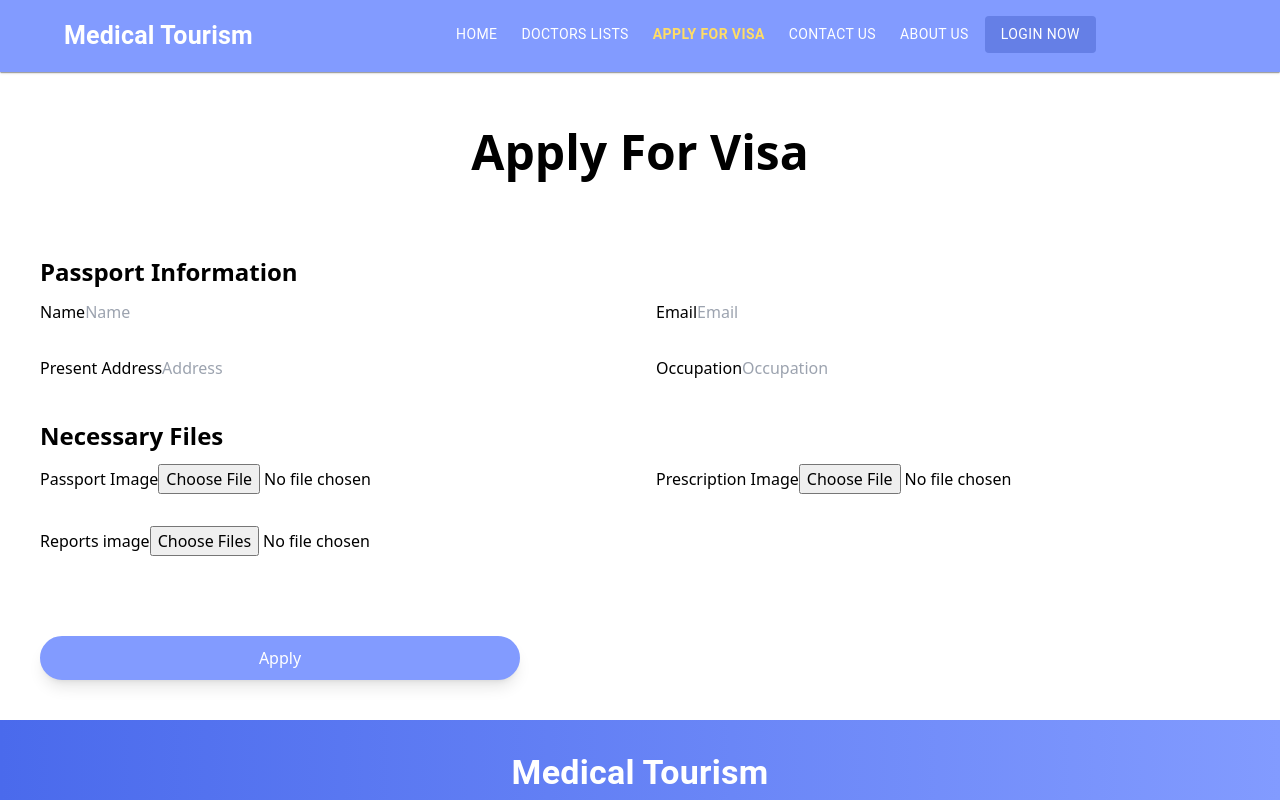
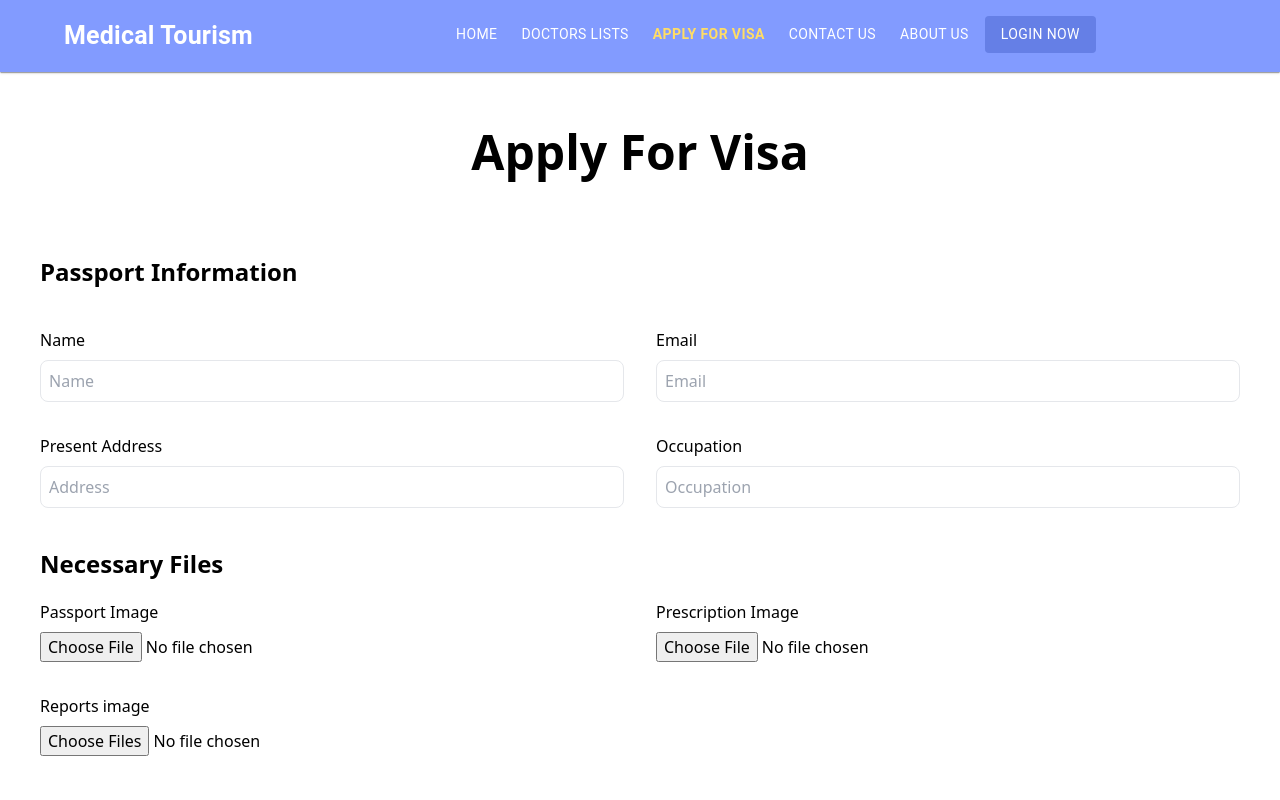
Before and after one commit to shaonbishwas/Medical-Tourism, a React (Vite) app in the folder client-side/: page /applyvisa in a window 1280 px wide. Shown: the top 800 px of the page. Built offline with nearby package versions, Linux system fonts and the light colour scheme.

Commit message:
doctor details done

```diff
--- a/client-side/src/Pages/ApplyVisa/ApplyVisa.jsx
+++ b/client-side/src/Pages/ApplyVisa/ApplyVisa.jsx
@@ -38,12 +38,12 @@ const ApplyVisa = () => {
       <div className="lg:w-80% mx-auto">
         <h1 className="text-center text-5xl font-bold mb-20 mt-32">Apply For Visa</h1>
         <form className="space-y-10" onSubmit={handleSubmit}>
-          <div className="space-y-3">
-            <h1 className="text-left text-2xl font-semibold">
+          <div className="space-y-10">
+            <h1 className="text-left text-2xl font-semibold ">
               Passport Information
             </h1>
             <div className="grid grid-cols-2 gap-8 ">
-              <div className="form-control">
+              <div className="form-control flex flex-col space-y-2">
                 <label className="label">
                   <span className="label-text">Name</span>
                 </label>
@@ -51,11 +51,11 @@ const ApplyVisa = () => {
                   type="text"
                   placeholder="Name"
                   name="name"
-                  className="input input-bordered"
+                  className="p-2 border  rounded-lg"
                   required
                 />
               </div>
-              <div className="form-control">
+              <div className="form-control flex flex-col space-y-2">
                 <label className="label">
                   <span className="label-text">Email</span>
                 </label>
@@ -63,11 +63,11 @@ const ApplyVisa = () => {
                   type="email"
                   placeholder="Email"
                   name="email"
-                  className="input input-bordered"
+                  className="p-2 border  rounded-lg"
                   required
                 />
               </div>
-              <div className="form-control">
+              <div className="form-control flex flex-col space-y-2">
                 <label className="label">
                   <span className="label-text">Present Address</span>
                 </label>
@@ -75,11 +75,11 @@ const ApplyVisa = () => {
                   type="text"
                   placeholder="Address"
                   name="address"
-                  className="input input-bordered"
+                  className="p-2 border  rounded-lg"
                   required
                 />
               </div>
-              <div className="form-control">
+              <div className="form-control flex flex-col space-y-2">
                 <label className="label">
                   <span className="label-text">Occupation</span>
                 </label>
@@ -87,18 +87,18 @@ const ApplyVisa = () => {
                   type="text"
                   placeholder="Occupation"
                   name="occupation"
-                  className="input input-bordered"
+                  className="p-2 border  rounded-lg"
                   required
                 />
               </div>
             </div>
           </div>
-          <div className="space-y-3">
+          <div className="space-y-5">
             <h1 className="text-left text-2xl font-semibold">
               Necessary Files
             </h1>
             <div className="grid grid-cols-2 gap-8">
-              <div className="form-control">
+              <div className="form-control flex flex-col space-y-2">
                 <label className="label">
                   <span className="label-text">Passport Image</span>
                 </label>
@@ -110,7 +110,7 @@ const ApplyVisa = () => {
                   required
                 />
               </div>
-              <div className="form-control">
+              <div className="form-control flex flex-col space-y-2">
                 <label className="label">
                   <span className="label-text">Prescription Image</span>
                 </label>
@@ -122,7 +122,7 @@ const ApplyVisa = () => {
                   required
                 />
               </div>
-              <div className="form-control">
+              <div className="form-control flex flex-col space-y-2">
                 <label className="label">
                   <span className="label-text">Reports image</span>
                 </label>
@@ -137,7 +137,7 @@ const ApplyVisa = () => {
               </div>
             </div>
           </div>
-          <div className="form-control mt-6">
+          <div className="form-control flex flex-col space-y-2 mt-6">
             <button className="my-10 md:w-[40%] mx-auto py-2 rounded-full shadow-lg hover:text-black border-2 border-[#829BFF] hover:bg-white  bg-[#829BFF] text-white duration-500 hover:shadow-2xl">Apply</button>
           </div>
         </form>
--- a/client-side/src/Pages/DoctorDetails/DoctorDetails.jsx
+++ b/client-side/src/Pages/DoctorDetails/DoctorDetails.jsx
@@ -1,7 +1,7 @@
 // import PropTypes from 'prop-types';
-
+import bg from '../../assets/detailsbg.jpg'
 const DoctorDetails = () => {
-  const {name} = {
+  const { name,image,about_me,degrees,working_days,specialty,contact } = {
     id: 1,
     name: "Dr. John Smith",
     specialty: "Cardiologist",
@@ -23,19 +23,40 @@ const DoctorDetails = () => {
     about_me:
       "Dr. John Smith is a highly skilled cardiologist with 15 years of experience in treating cardiovascular diseases. He is dedicated to providing compassionate and personalized care to his patients. Dr. Smith has a strong academic background and stays updated with the latest advancements in cardiology to offer the best possible treatment options.",
   };
-  return <div>
-    <div>
-        <img src="" alt="" />
-        <h1>{name}</h1>
+  return (
+    <div className="mt-16 max-w-[1200px] mx-auto">
+      <div className='relative flex items-center'>
+        <img src={bg} alt=""  />
+        <div className='bg-[#11B0F3] absolute w-full top-0  h-full opacity-80'></div>
+        <h1 className="absolute text-6xl font-bold text-center w-full text-white ">{name}</h1>
+      </div>
+      <div className='flex p-2 gap-10 my-16'>
+        <div className='w-[30%]'>
+          <img src={image} alt="" className='mx-auto' />
+          <div className='text-center'>
+            <h1 className='text-xl font-bold'>{name}</h1>
+            <h3>{specialty}</h3>
+            <hr className='border border-gray-400 my-1'/>
+            <p>{contact.phone}</p>
+            <p>{contact.email}</p>
+            <hr className='border border-gray-400 my-1'/>
+            <button className='bg-[#11B0F3] py-1 px-4 rounded-2xl text-white my-2'>Book Appointment</button>
+          </div>
+        </div>
+        <div className='w-[70%]'>
+            <p>{about_me}</p>
+            <h1 className='text-3xl font-bold mt-5 mb-3'>Speciality</h1>
+            <div>
+              {degrees.map((deg, idx)=><li key={idx}>{deg}</li>)}
+            </div>
+            <h1 className='text-3xl font-bold mt-5 mb-3'>Work Days</h1>
+            <div className='flex gap-6'>
+              {working_days.map((day, idx)=><span key={idx}>{day}</span>)}
+            </div>
+        </div>
+      </div>
     </div>
-    <div>
-        <div>
-            <img src="" alt="" />
-
-        </div>
-        <div></div>
-    </div>
-  </div>;
+  );
 };
 
 // DoctorDetails.propTypes = {
--- a/client-side/src/Pages/Doctors/Components/Doctor.jsx
+++ b/client-side/src/Pages/Doctors/Components/Doctor.jsx
@@ -1,4 +1,5 @@
 import PropTypes from 'prop-types';
+import { Link } from 'react-router-dom';
 
 const Doctor = ({doctor}) => {
     const {name, image, specialty, hospital} =doctor;
@@ -9,6 +10,7 @@ const Doctor = ({doctor}) => {
                 <h1 className='font-bold text-xl'>{name}</h1>
                 <h3>{specialty}</h3>
                 <p>{hospital}</p>
+                <Link to='/doctordetails'><button className='text-[#11B0F3]'>Details..</button></Link>
             </div>
         </div>
     );
--- a/client-side/src/main.jsx
+++ b/client-side/src/main.jsx
@@ -7,6 +7,7 @@ import Home from "./Pages/Home/Home.jsx";
 import Doctors from "./Pages/Doctors/Doctors.jsx";
 import ApplyVisa from "./Pages/ApplyVisa/ApplyVisa.jsx";
 import Error from "./Pages/Error/Error.jsx";
+import DoctorDetails from "./Pages/DoctorDetails/DoctorDetails.jsx";
 
 const router = createBrowserRouter([
   {
@@ -25,6 +26,10 @@ const router = createBrowserRouter([
       {
         path: "doctors",
         element: <Doctors></Doctors>
+      },
+      {
+        path: "doctordetails",
+        element: <DoctorDetails></DoctorDetails>
       }
     ],
   },
```
Also changed, not shown: client-side/src/assets/detailsbg.jpg (added).
